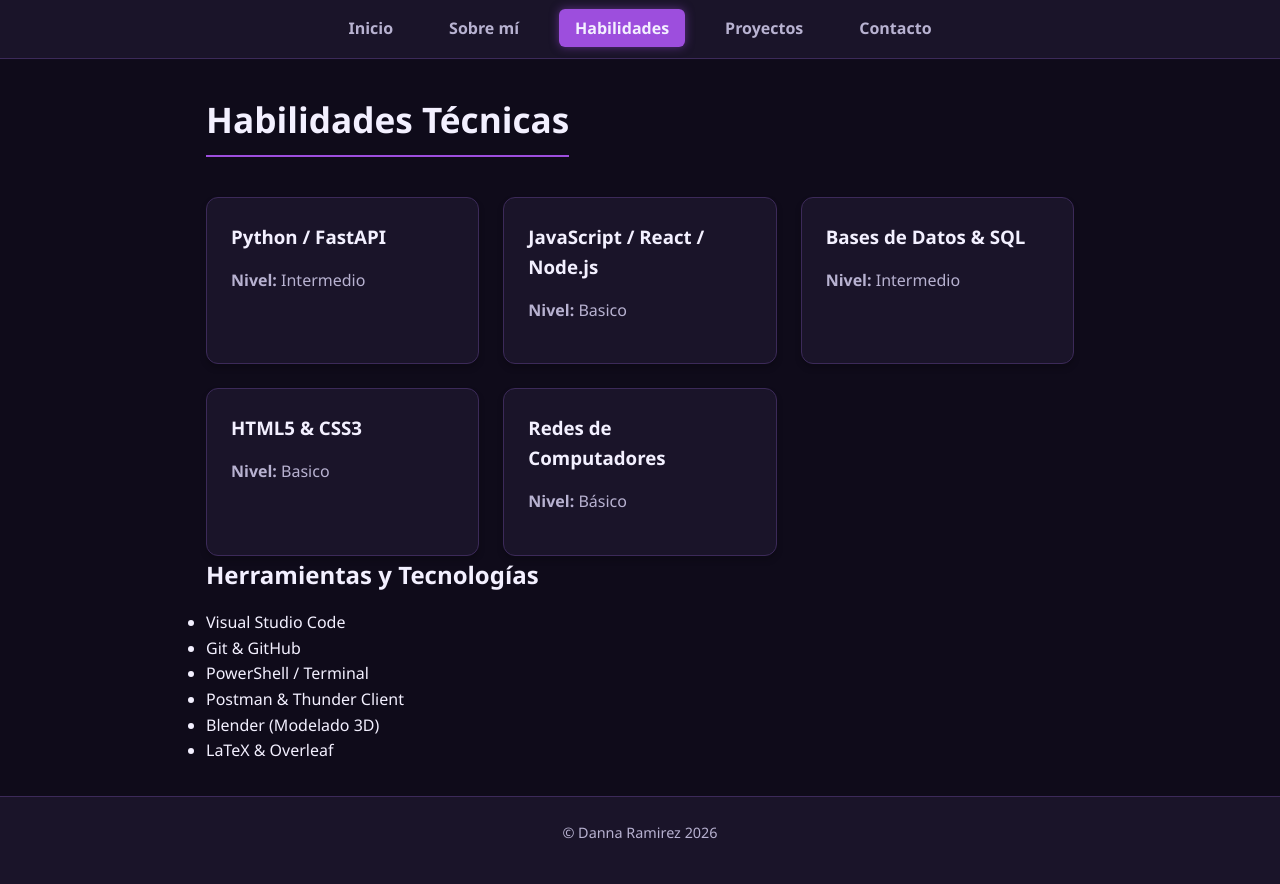
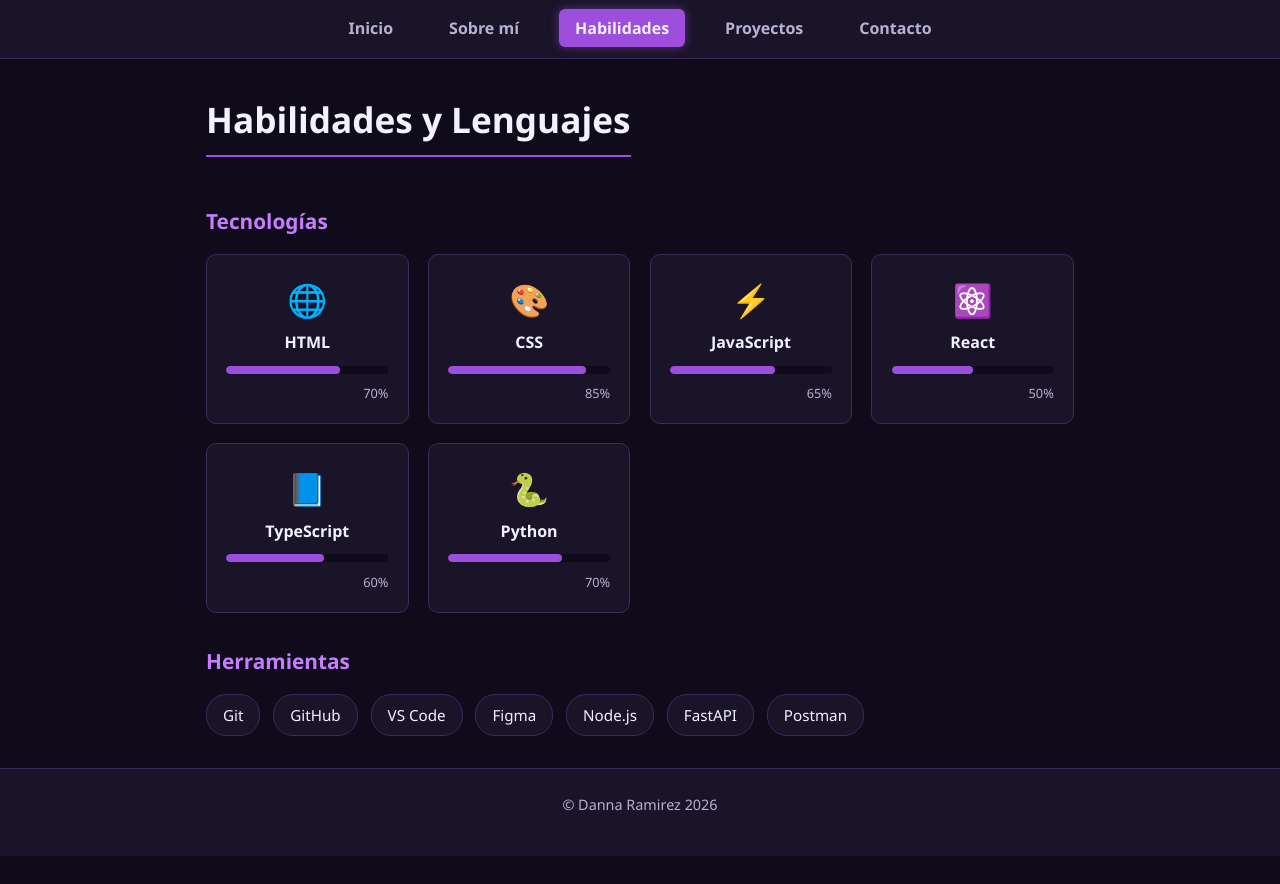
Before and after one commit to dramirez08/mini-portafolio, a React (Vite) app: page /habilidades in a window 1280 px wide. After the commit the page ends 856 px from the top, so only its background shows below. Built offline with nearby package versions, Linux system fonts and the light colour scheme.

Commit message:
Styles: Wireframe de proyectos, modificacion css

```diff
--- a/src/components/TarjetaProyecto.jsx
+++ b/src/components/TarjetaProyecto.jsx
@@ -1,16 +1,20 @@
 function TarjetaProyecto({ titulo, descripcion, enlace }) {
   return (
     <div className="tarjeta-proyecto">
+      <div className="proyecto-img-placeholder">
+        <span>🖼️ [Imagen del proyecto]</span>
+      </div>
+      <div className="proyecto-info">
         <h3>{titulo}</h3>
         <p>{descripcion}</p>
-
         {enlace ? (
           <a href={enlace} target="_blank" rel="noopener noreferrer">
-          Ver proyecto
+            Ver proyecto &rarr;
           </a>
         ) : (
-        <span className="sin-repositorio">Próximamente / Sin repositorio público</span>
+          <span className="sin-repositorio">Próximamente</span>
         )}
+      </div>
     </div>
   )
 }
--- a/src/index.css
+++ b/src/index.css
@@ -123,46 +123,6 @@
   transform: translateY(-2px);
 }
 
-/* --- Tarjetas (Habilidades y Proyectos) --- */
-.lista-habilidades, .grid-proyectos {
-  display: grid;
-  grid-template-columns: repeat(auto-fit, minmax(260px, 1fr));
-  gap: 1.5rem;
-  margin-top: 1.5rem;
-}
-
-.tarjeta-habilidad, .tarjeta-proyecto {
-  background-color: var(--card-bg);
-  border: 1px solid var(--border-color);
-  padding: 1.5rem;
-  border-radius: 12px;
-  box-shadow: 0 4px 6px rgba(0, 0, 0, 0.2);
-  transition: transform 0.3s ease, border-color 0.3s ease;
-}
-
-.tarjeta-habilidad:hover, .tarjeta-proyecto:hover {
-  transform: translateY(-4px);
-  border-color: var(--primary-color);
-}
-
-.tarjeta-proyecto a {
-  color: var(--accent-color);
-  text-decoration: none;
-  font-weight: 600;
-  display: inline-block;
-  margin-top: 0.5rem;
-}
-
-.tarjeta-proyecto a:hover {
-  text-decoration: underline;
-}
-
-.sin-repositorio {
-  color: #7b6f96;
-  font-style: italic;
-  font-size: 0.9rem;
-}
-
 /* --- Formulario y Errores --- */
 .contenedor-formulario {
   background-color: var(--card-bg);
@@ -266,3 +226,161 @@
   color: var(--text-muted);
   line-height: 1.8;
 }
+
+/* --- Estilos de Habilidades --- */
+.seccion-habilidades {
+  margin-top: 2rem;
+}
+
+.seccion-habilidades h2 {
+  font-size: 1.3rem;
+  color: var(--primary-hover);
+  margin-bottom: 1rem;
+}
+
+/* Grilla de Tarjetas de Tecnologías */
+.grid-tecnologias {
+  display: grid;
+  grid-template-columns: repeat(auto-fit, minmax(180px, 1fr));
+  gap: 1.2rem;
+}
+
+.tarjeta-tech {
+  background-color: var(--card-bg);
+  border: 1px solid var(--border-color);
+  border-radius: 10px;
+  padding: 1.2rem;
+  display: flex;
+  flex-direction: column;
+  align-items: center;
+  gap: 0.6rem;
+  transition: transform 0.2s ease, border-color 0.2s ease;
+}
+
+.tarjeta-tech:hover {
+  transform: translateY(-3px);
+  border-color: var(--primary-color);
+}
+
+.tech-header {
+  display: flex;
+  flex-direction: column;
+  align-items: center;
+  gap: 0.3rem;
+}
+
+.tech-icono {
+  font-size: 2rem;
+}
+
+.tech-nombre {
+  font-weight: 600;
+  color: var(--text-main);
+}
+
+/* Barra de progreso */
+.barra-contenedor {
+  width: 100%;
+  height: 8px;
+  background-color: var(--bg-color);
+  border-radius: 4px;
+  overflow: hidden;
+}
+
+.barra-progreso {
+  height: 100%;
+  background-color: var(--primary-color);
+  border-radius: 4px;
+  transition: width 0.5s ease-in-out;
+}
+
+.tech-porcentaje {
+  font-size: 0.8rem;
+  color: var(--text-muted);
+  align-self: flex-end;
+}
+
+/* Tags de Herramientas */
+.lista-herramientas {
+  display: flex;
+  flex-wrap: wrap;
+  gap: 0.8rem;
+}
+
+.tag-herramienta {
+  background-color: var(--card-bg);
+  border: 1px solid var(--border-color);
+  color: var(--text-main);
+  padding: 0.5rem 1rem;
+  border-radius: 20px;
+  font-size: 0.95rem;
+  font-weight: 500;
+  transition: background-color 0.2s ease;
+}
+
+.tag-herramienta:hover {
+  background-color: rgba(157, 78, 221, 0.2);
+  border-color: var(--primary-color);
+}
+
+/* --- Estilos de Proyectos --- */
+.grid-proyectos {
+  display: flex;
+  flex-direction: column;
+  gap: 1.5rem;
+  margin-top: 1.5rem;
+}
+
+.tarjeta-proyecto {
+  background-color: var(--card-bg);
+  border: 1px solid var(--border-color);
+  border-radius: 12px;
+  padding: 1.5rem;
+  display: flex;
+  gap: 1.5rem;
+  align-items: center;
+  transition: transform 0.2s ease, border-color 0.2s ease;
+  flex-wrap: wrap;
+}
+
+.tarjeta-proyecto:hover {
+  transform: translateY(-3px);
+  border-color: var(--primary-color);
+}
+
+.proyecto-img-placeholder {
+  width: 160px;
+  height: 110px;
+  background-color: var(--bg-color);
+  border: 1px dashed var(--border-color);
+  border-radius: 8px;
+  display: flex;
+  align-items: center;
+  justify-content: center;
+  color: var(--text-muted);
+  font-size: 0.8rem;
+  flex-shrink: 0;
+}
+
+.proyecto-info {
+  flex: 1;
+  min-width: 240px;
+}
+
+.proyecto-info h3 {
+  font-size: 1.2rem;
+  color: var(--text-main);
+  margin-bottom: 0.4rem;
+}
+
+.proyecto-info a {
+  color: var(--primary-hover);
+  text-decoration: none;
+  font-weight: 600;
+  display: inline-block;
+  margin-top: 0.6rem;
+}
+
+.proyecto-info a:hover {
+  text-decoration: underline;
+}
--- a/src/pages/Contacto.jsx
+++ b/src/pages/Contacto.jsx
@@ -4,7 +4,8 @@
   return (
     <section className="contacto-container">
       <h1>Contacto</h1>
-      <p>¿Tienes alguna duda o quieres colaborar en algún proyecto? Envíame un mensaje:</p>
+      <p>¿Tienes alguna duda o propuesta?
+       ¡Me encantaria saber sobre ti!</p>
 
       <FormularioContacto />
     </section>
--- a/src/pages/Habilidades.jsx
+++ b/src/pages/Habilidades.jsx
@@ -1,40 +1,52 @@
 function Habilidades() {
-  const habilidades = [
-    { id: 1, nombre: 'Python / FastAPI', nivel: 'Intermedio' },
-    { id: 2, nombre: 'JavaScript / React / Node.js', nivel: 'Basico' },
-    { id: 3, nombre: 'Bases de Datos & SQL', nivel: 'Intermedio' },
-    { id: 4, nombre: 'HTML5 & CSS3', nivel: 'Basico' },
-    { id: 5, nombre: 'Redes de Computadores', nivel: 'Básico' }
+  const tecnologias = [
+    { nombre: 'HTML', nivel: '70%', icono: '🌐' },
+    { nombre: 'CSS', nivel: '85%', icono: '🎨' },
+    { nombre: 'JavaScript', nivel: '65%', icono: '⚡' },
+    { nombre: 'React', nivel: '50%', icono: '⚛️' },
+    { nombre: 'TypeScript', nivel: '60%', icono: '📘' },
+    { nombre: 'Python', nivel: '70%', icono: '🐍' },
   ]
 
-  const herramientas = [
-    'Visual Studio Code',
-    'Git & GitHub',
-    'PowerShell / Terminal',
-    'Postman & Thunder Client',
-    'Blender (Modelado 3D)',
-    'LaTeX & Overleaf'
-  ]
+  const herramientas = ['Git', 'GitHub', 'VS Code', 'Figma', 'Node.js', 'FastAPI', 'Postman']
 
   return (
     <section className="habilidades">
-      <h1>Habilidades Técnicas</h1>
+      <h1>Habilidades y Lenguajes</h1>
 
-      <div className="lista-habilidades">
-        {habilidades.map((hab) => (
-          <div key={hab.id} className="tarjeta-habilidad">
-            <h3>{hab.nombre}</h3>
-            <p><strong>Nivel:</strong> {hab.nivel}</p>
-          </div>
-        ))}
+      {/* Bloque 1: Tecnologías */}
+      <div className="seccion-habilidades">
+        <h2>Tecnologías</h2>
+        <div className="grid-tecnologias">
+          {tecnologias.map((tech) => (
+            <div key={tech.nombre} className="tarjeta-tech">
+              <div className="tech-header">
+                <span className="tech-icono">{tech.icono}</span>
+                <span className="tech-nombre">{tech.nombre}</span>
+              </div>
+              <div className="barra-contenedor">
+                <div
+                  className="barra-progreso"
+                  style={{ width: tech.nivel }}
+                ></div>
+              </div>
+              <span className="tech-porcentaje">{tech.nivel}</span>
+            </div>
+          ))}
+        </div>
       </div>
 
-      <h2>Herramientas y Tecnologías</h2>
-      <ul>
-        {herramientas.map((herramienta, index) => (
-          <li key={index}>{herramienta}</li>
-        ))}
-      </ul>
+      {/* Bloque 2: Herramientas */}
+      <div className="seccion-habilidades">
+        <h2>Herramientas</h2>
+        <div className="lista-herramientas">
+          {herramientas.map((herramienta) => (
+            <span key={herramienta} className="tag-herramienta">
+              {herramienta}
+            </span>
+          ))}
+        </div>
+      </div>
     </section>
   )
 }
```
Lines whose indentation alone changed are shown as unchanged.
